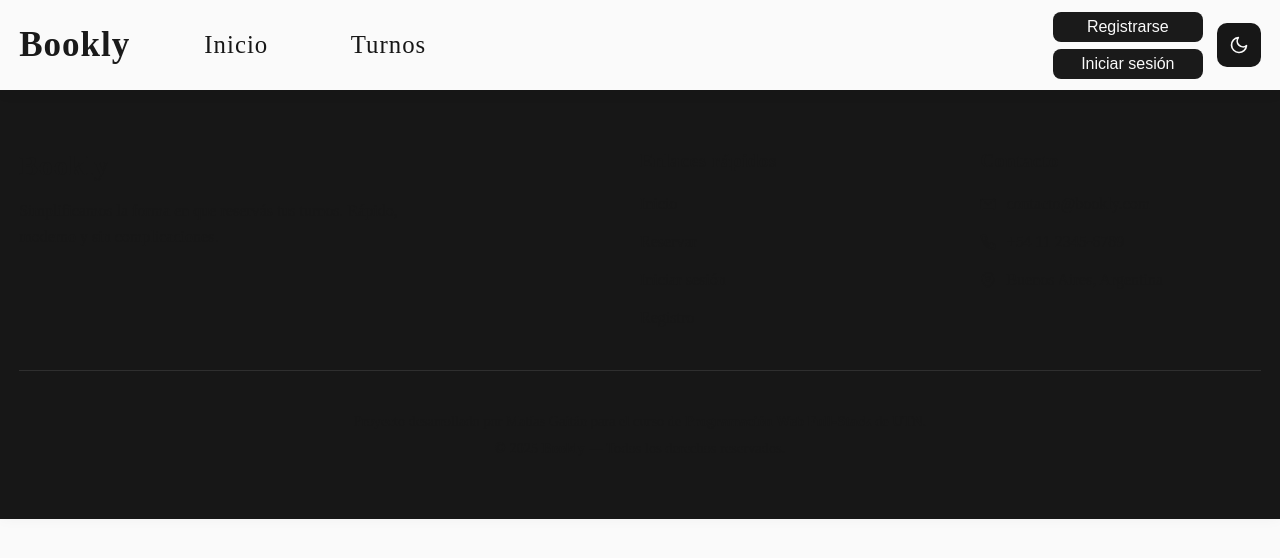
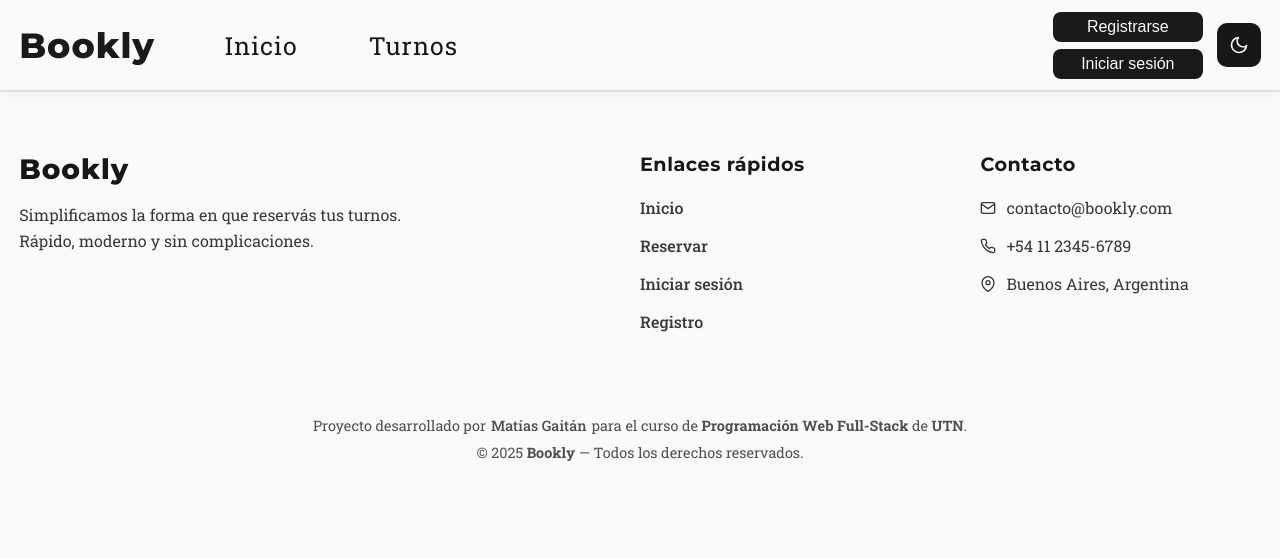
Before and after one commit to gaitanmatias/UTN_FINAL_PROJECT--FRONTEND, a React (Vite) app: page /auth in a window 1280 px wide. Shown: the top 558 px of the page. Built offline with nearby package versions, Linux system fonts and the light colour scheme; no server answers.

Commit message:
fix: modifica estilos de Footer, NavBar y base.css

```diff
--- a/src/components/Footer/Footer.css
+++ b/src/components/Footer/Footer.css
@@ -13,6 +13,7 @@
   color: var(--primary);
 
   font-size: 1rem;
+  border-top: 2px solid var(--border);
 }
 
 .footer__content {
@@ -96,7 +97,7 @@
 }
 
 .footer__link:hover {
-  border-bottom: 2px solid var(--accent-foreground);
+  border-bottom: 2px solid var(--accent);
 }
 
 /* ===== LÍNEA INFERIOR ===== */
@@ -123,6 +124,15 @@
 .footer__copy strong {
   font-weight: 700;
   opacity: 1;
+}
+
+.footer__copy .footer__link {
+  opacity: 1;
+  margin: 0 5px;
+}
+
+.footer__copy .footer__link:hover {
+  color: var(--accent);
 }
 
 /* ===================== RESPONSIVE ===================== */
@@ -217,26 +227,3 @@
     font-size: 0.9em;
   }
 }
-
-/* ===== TEMA OSCURO ===== */
-@media (prefers-color-scheme: dark) {
-  .footer {
-    background-color: var(--background);
-  }
-
-  .footer__link {
-    color: var(--primary);
-  }
-
-  .footer__copy {
-    opacity: 0.7;
-  }
-}
-
-/* ===== TEMA CLARO ===== */
-@media (prefers-color-scheme: light) {
-  .footer {
-    background-color: var(--primary);
-    box-shadow: 0 -2px 15px rgba(0, 0, 0, 0.05);
-  }
-}
--- a/src/components/Footer/Footer.jsx
+++ b/src/components/Footer/Footer.jsx
@@ -59,7 +59,7 @@ function Footer() {
       <div className="footer__bottom">
         <p className="footer__copy">
           Proyecto desarrollado por
-          <NavLink to="https://github.com/gaitanmatias" target="_blank" className="footer__link"> Matías Gaitán </NavLink>
+          <NavLink to="https://github.com/gaitanmatias" target="_blank" className="footer__link">Matías Gaitán</NavLink>
           para el curso de <strong>Programación Web Full-Stack</strong> de <strong>UTN</strong>.
         </p>
         <small className="footer__copy">
--- a/src/components/NavBar/NavBar.css
+++ b/src/components/NavBar/NavBar.css
@@ -115,7 +115,8 @@
   padding: 10px;
 
   font-size: 1.15em;
-  font-weight: 700;
+  font-weight: 600;
+  letter-spacing: 1px;
   background-color: var(--primary);
   color: var(--primary-foreground);
 
@@ -131,7 +132,7 @@
 .navbar__link--active {
   background-color: transparent;
   color: var(--primary);
-  border-bottom: 5px solid var(--accent-foreground);
+  border-bottom: 5px solid var(--accent);
   border-radius: var(--radius) var(--radius) 0 0;
 }
 
@@ -161,7 +162,7 @@
   background-color: var(--foreground);
 
 
-  font-weight: 700;
+  font-weight: 600;
   font-size: 1.15em;
   color: var(--primary-foreground);
 }
@@ -172,12 +173,12 @@
 }
 
 .navbar__button--verify {
-  background-color: var(--accent-foreground);
-  color: var(--primary);
+  background-color: var(--accent);
+  color: var(--primary-foreground);
 }
 
 .navbar__button--verify:hover {
-  background-color: var(--accent);
+  background-color: var(--accent-foreground);
   color: var(--primary-foreground);
 }
 
@@ -195,7 +196,6 @@
     padding: 0 1.5%;
 
     font-size: 1rem;
-
   }
 
   .navbar__brand {
@@ -267,8 +267,8 @@
   }
 
   .navbar__button--verify {
-    background-color: var(--accent-foreground);
-    color: var(--primary);
+    background-color: var(--accent);
+    color: var(--primary-foreground);
   }
 
   .navbar__links .navbar__theme-toggle-btn {
--- a/src/styles/base.css
+++ b/src/styles/base.css
@@ -86,8 +86,7 @@
 body {
   background-color: var(--background);
   color: var(--foreground);
-  font-family: var(--font-sans);
-  transition: background-color 0.25s ease, color 0.25s ease;
+  font-family: var(--font-body);
 }
 
 .card {
@@ -105,7 +104,7 @@ body {
   border-radius: var(--radius);
   border: none;
   cursor: pointer;
-  transition: background-color 0.2s ease;
+  transition: background-color 0.25s ease;
 }
 
 .btn:hover {
@@ -132,6 +131,10 @@ a {
   color: inherit;
 }
 
+h1, h2, h3, h4, h5, h6 {
+  font-family: var(--font-heading);
+}
+
 button {
   cursor: pointer;
   border: none;
```
